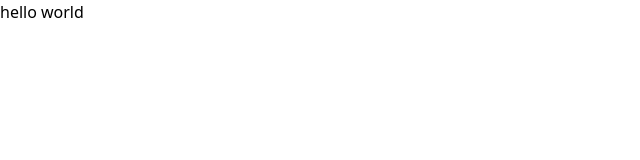
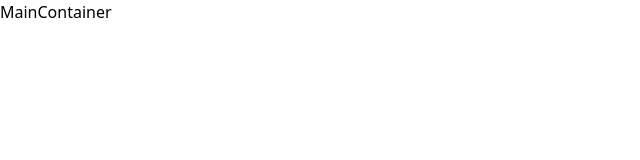
Before and after one commit to amine-omari/UserCard, a Next.js app: page / in a window 1280 px wide. Shown: the top 160 px of the page, without its empty margins (0-640 px from the left). Built offline with nearby package versions, Linux system fonts and the light colour scheme.

Commit message:
feat: import MainContainer component to index.js

```diff
--- a/pages/index.js
+++ b/pages/index.js
@@ -1,6 +1,9 @@
+import MainContainer from "@/components/MainContainer";
 
 export default function Home() {
-  return <main>
-    <h1>hello world</h1>
-  </main>;
+  return (
+    <main>
+      <MainContainer />
+    </main>
+  );
 }
```
